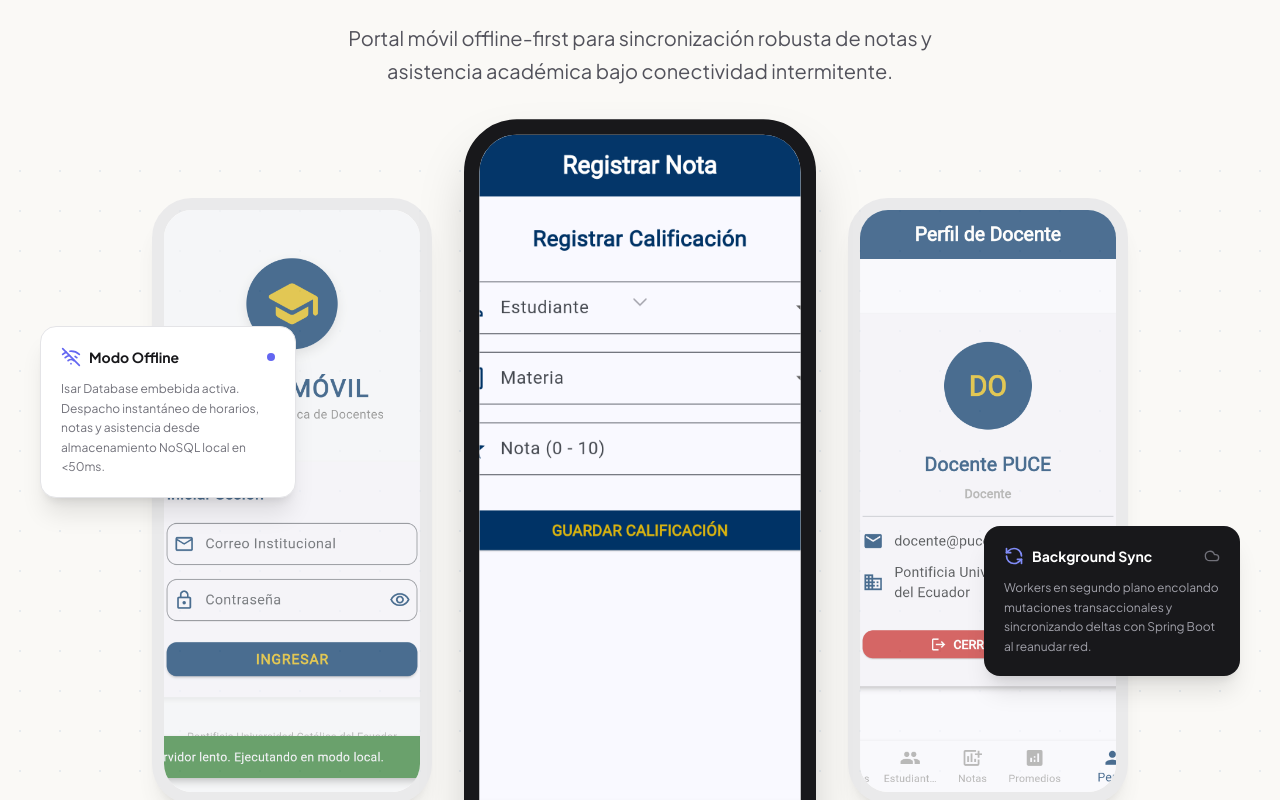
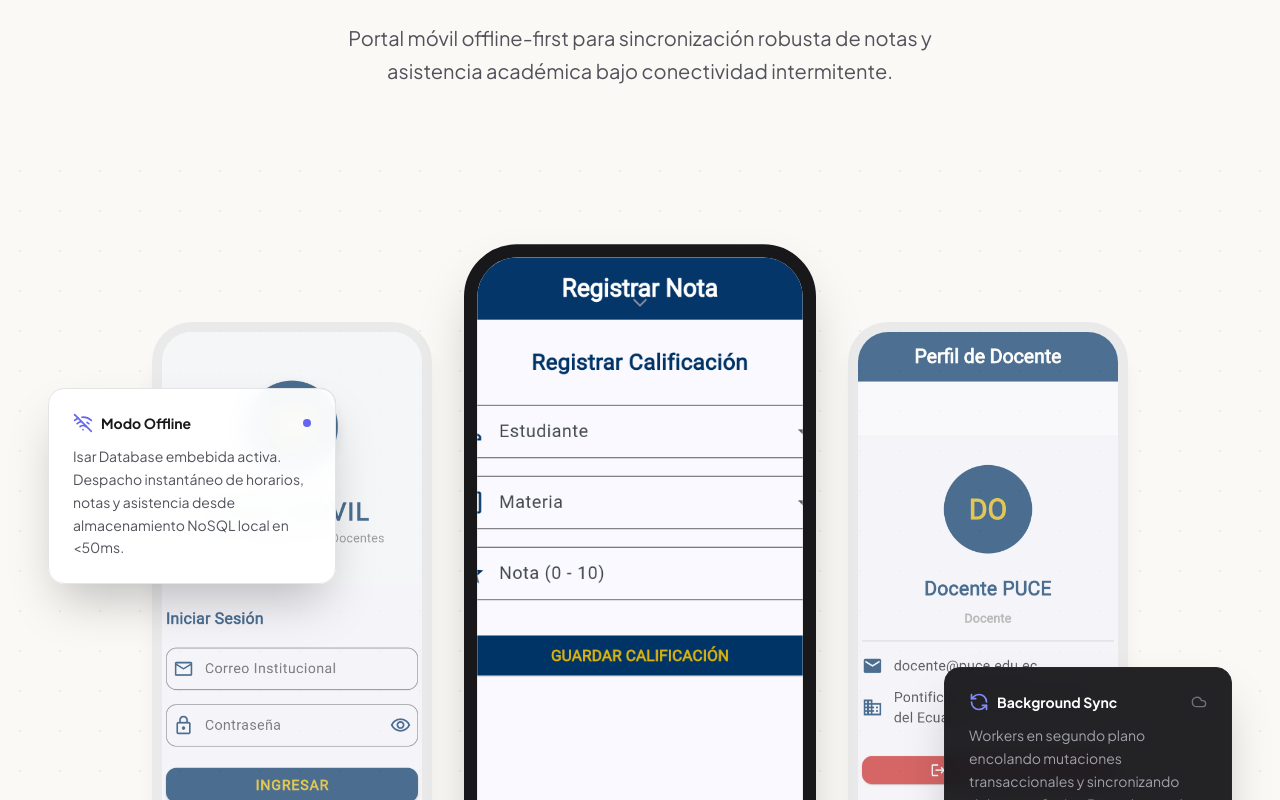
Before and after one commit to Axl07s/portfolio-axel, a React (Vite) app: page /project/puce-connect-hub in a window 1280 px wide. Shown: the part 440-1240 px from the top of the page. Built offline with nearby package versions, Linux system fonts and the light colour scheme.

Commit message:
fix(ui): resolve PUCE overlapping text, fix image cropping & fix labs red box

```diff
--- a/src/components/project-layouts/EditorialLayout.tsx
+++ b/src/components/project-layouts/EditorialLayout.tsx
@@ -49,7 +49,7 @@ export function EditorialLayout({ project }: { project: PersonalProject }) {
       {/* ============================================================ */}
       {/* DESKTOP: Flat 3-Phone Showcase (lg+) */}
       {/* ============================================================ */}
-      <section id="editorial-phones" className="hidden lg:flex relative py-24 w-full items-center justify-center z-20 h-[700px]">
+      <section id="editorial-phones" className="hidden lg:flex relative py-32 w-full items-center justify-center z-20 min-h-[850px]">
          {/* Background Grid */}
          <div
            className="absolute inset-0 opacity-40"
@@ -59,21 +59,21 @@ export function EditorialLayout({ project }: { project: PersonalProject }) {
            }}
          ></div>
 
-         <div className="relative w-full max-w-6xl mx-auto flex items-center justify-center gap-12">
+         <div className="relative w-full max-w-6xl mx-auto flex items-center justify-center gap-8">
 
             {/* Phone 1: Left */}
-            <div className="w-[280px] aspect-[9/19.5] bg-white rounded-[2.5rem] border-[12px] border-zinc-200 shadow-xl overflow-hidden relative opacity-70 hover:opacity-100 transition-opacity duration-500">
-               <img src="/projects/puce_login.png" alt="Login Screen" className="w-full h-full object-cover" />
+            <div className="w-[280px] aspect-[9/19.5] bg-white rounded-[2.5rem] border-[10px] border-zinc-200 shadow-xl overflow-hidden relative opacity-70 hover:opacity-100 transition-opacity duration-500">
+               <img src="/projects/puce_login.png" alt="Login Screen" className="w-full h-full object-cover object-top" />
             </div>
 
             {/* Phone 2: Main Center (Crossfading Images) */}
-            <div className="w-[320px] aspect-[9/19.5] bg-white rounded-[3rem] border-[14px] border-zinc-900 shadow-2xl overflow-hidden relative z-10 scale-110">
+            <div className="w-[320px] aspect-[9/19.5] bg-white rounded-[3rem] border-[12px] border-zinc-900 shadow-2xl overflow-hidden relative z-10 scale-110 mx-4">
                {images.map((imgSrc, index) => (
                  <img
                    key={imgSrc}
                    src={imgSrc}
                    alt="App Screen"
-                   className={`absolute inset-0 w-full h-full object-cover transition-opacity duration-1000 ease-in-out ${
+                   className={`absolute inset-0 w-full h-full object-cover object-top transition-opacity duration-1000 ease-in-out ${
                      index === currentImageIndex ? 'opacity-100 z-10' : 'opacity-0 z-0'
                    }`}
                  />
@@ -81,14 +81,14 @@ export function EditorialLayout({ project }: { project: PersonalProject }) {
             </div>
 
             {/* Phone 3: Right */}
-            <div className="w-[280px] aspect-[9/19.5] bg-white rounded-[2.5rem] border-[12px] border-zinc-200 shadow-xl overflow-hidden relative opacity-70 hover:opacity-100 transition-opacity duration-500">
-               <img src="/projects/puce_profile.png" alt="Profile Screen" className="w-full h-full object-cover" />
+            <div className="w-[280px] aspect-[9/19.5] bg-white rounded-[2.5rem] border-[10px] border-zinc-200 shadow-xl overflow-hidden relative opacity-70 hover:opacity-100 transition-opacity duration-500">
+               <img src="/projects/puce_profile.png" alt="Profile Screen" className="w-full h-full object-cover object-top" />
             </div>
 
          </div>
 
-         {/* Callout Cards (Fixed to the sides) */}
-         <div className="absolute top-1/4 left-10 w-64 bg-white border border-zinc-200 rounded-2xl p-5 shadow-xl">
+         {/* Callout Cards (Fixed to the sides, floating above) */}
+         <div className="absolute top-1/4 left-4 xl:left-12 w-72 bg-white/95 backdrop-blur-md border border-zinc-200 rounded-2xl p-6 shadow-2xl z-30 hidden md:block">
            <div className="flex justify-between items-center mb-3">
              <div className="flex items-center gap-2">
                <WifiOff className="w-5 h-5 text-indigo-500" />
@@ -96,12 +96,12 @@ export function EditorialLayout({ project }: { project: PersonalProject }) {
              </div>
              <div className="w-2 h-2 rounded-full bg-indigo-500 animate-pulse"></div>
            </div>
-           <p className="text-xs text-zinc-500 leading-relaxed">
+           <p className="text-sm text-zinc-600 leading-relaxed">
              Isar Database embebida activa. Despacho instantáneo de horarios, notas y asistencia desde almacenamiento NoSQL local en &lt;50ms.
            </p>
          </div>
 
-         <div className="absolute bottom-1/4 right-10 w-64 bg-zinc-900 text-white rounded-2xl p-5 shadow-xl">
+         <div className="absolute bottom-1/4 right-4 xl:right-12 w-72 bg-zinc-900/95 backdrop-blur-md border border-zinc-800 text-white rounded-2xl p-6 shadow-2xl z-30 hidden md:block">
            <div className="flex justify-between items-center mb-3">
              <div className="flex items-center gap-2">
                <RefreshCcw className="w-5 h-5 text-indigo-400" />
@@ -109,7 +109,7 @@ export function EditorialLayout({ project }: { project: PersonalProject }) {
              </div>
              <Cloud className="w-4 h-4 text-zinc-500" />
            </div>
-           <p className="text-xs text-zinc-400 leading-relaxed">
+           <p className="text-sm text-zinc-400 leading-relaxed">
              Workers en segundo plano encolando mutaciones transaccionales y sincronizando deltas con Spring Boot al reanudar red.
            </p>
          </div>
@@ -171,7 +171,7 @@ export function EditorialLayout({ project }: { project: PersonalProject }) {
       </section>
 
       {/* Marketing B2B - Mobile Value */}
-      <section id="editorial-features" className="max-w-6xl mx-auto px-6 pb-32">
+      <section id="editorial-features" className="max-w-6xl mx-auto px-6 pt-24 pb-32">
         <div className="text-center mb-16">
           <h2 className="text-3xl md:text-5xl font-bold text-zinc-900 mb-6 tracking-tight">
             {lang === 'es' ? 'Arquitectura Offline-First Real' : 'True Offline-First Architecture'}
--- a/src/data/personalProjectsData.ts
+++ b/src/data/personalProjectsData.ts
@@ -35,7 +35,7 @@ export const personalProjects: PersonalProject[] = [
     architectureES: 'Arquitectura móvil con Inyección de Dependencias, BLoC pattern y base de datos embebida Isar con un worker de sincronización en background.',
     architectureEN: 'Mobile architecture using Dependency Injection, BLoC pattern, and an embedded Isar database with a background synchronization worker.',
     tech: ['Flutter', 'Dart', 'Spring Boot', 'Isar DB', 'BLoC'],
-    image: '/projects/puce_mockup.png',
+    image: '/projects/puce_login.png',
     layoutStyle: 'editorial',
     seoDescription: 'Offline-first mobile portal built with Flutter and Spring Boot, featuring background synchronization and secure local caching.',
     seoImage: '/projects/puce_mockup.png'
```
